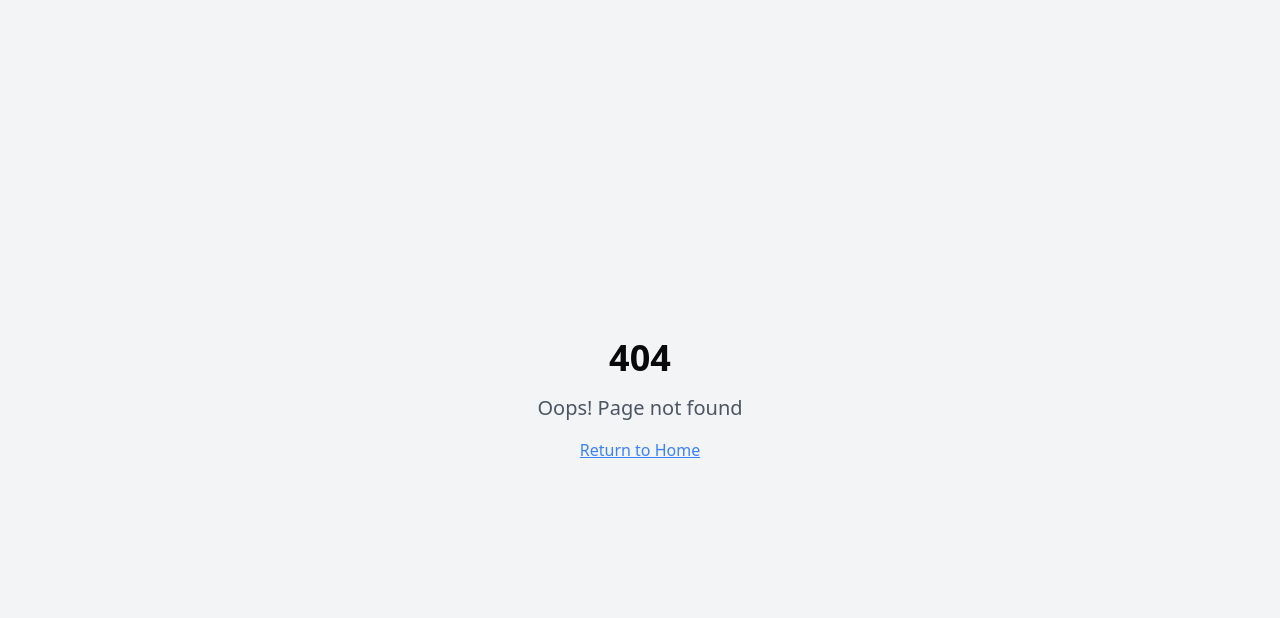
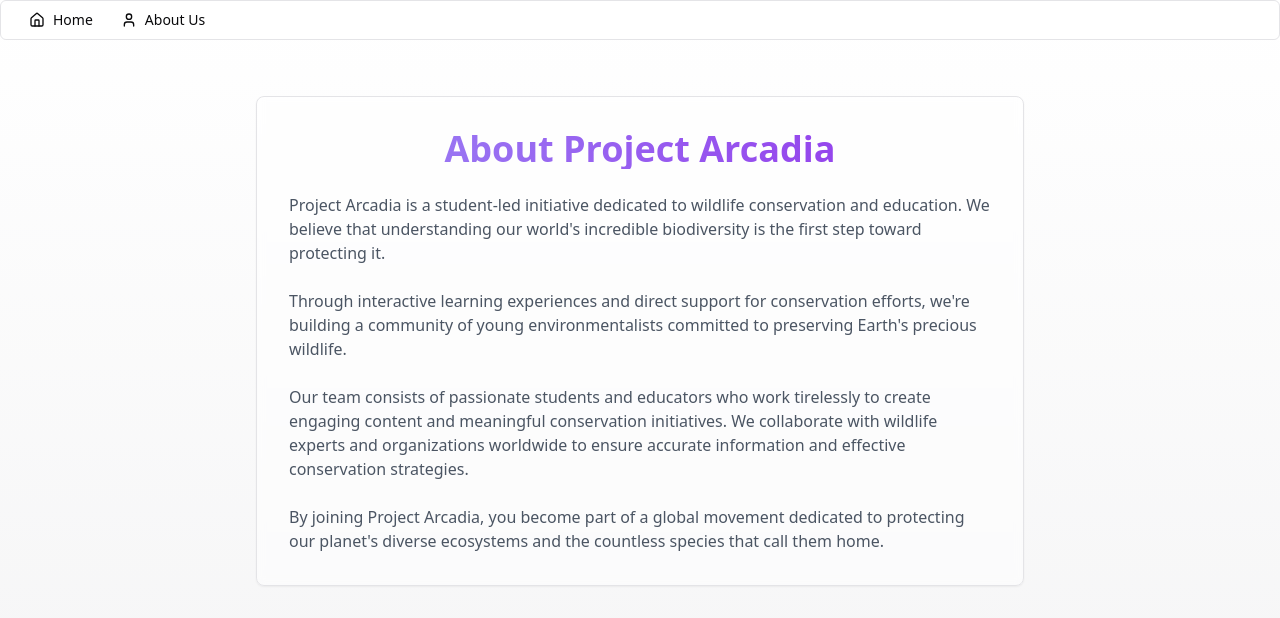
Before and after one commit to Project-Arcadia-WWF/Project-Arcadia, a React (Vite) app: page /about in a window 1280 px wide. Before the commit this address had no page. Shown: the top 618 px of the page. Built offline with nearby package versions, Linux system fonts and the light colour scheme.

Commit message:
Refactor: Separate About Us page
Create a separate webpage for the 'About Us' section, instead of embedding it within the main page.  This improves site structure and organization.

```diff
--- a/src/App.tsx
+++ b/src/App.tsx
@@ -1,9 +1,11 @@
+
 import { Toaster } from "@/components/ui/toaster";
 import { Toaster as Sonner } from "@/components/ui/sonner";
 import { TooltipProvider } from "@/components/ui/tooltip";
 import { QueryClient, QueryClientProvider } from "@tanstack/react-query";
 import { BrowserRouter, Routes, Route } from "react-router-dom";
 import Index from "./pages/Index";
+import AboutUs from "./pages/AboutUs";
 import NotFound from "./pages/NotFound";
 
 const queryClient = new QueryClient();
@@ -16,6 +18,7 @@ const App = () => (
       <BrowserRouter>
         <Routes>
           <Route path="/" element={<Index />} />
+          <Route path="/about" element={<AboutUs />} />
           {/* ADD ALL CUSTOM ROUTES ABOVE THE CATCH-ALL "*" ROUTE */}
           <Route path="*" element={<NotFound />} />
         </Routes>
--- /dev/null
+++ b/src/pages/AboutUs.tsx
@@ -0,0 +1,73 @@
+
+import { Card } from "@/components/ui/card";
+import { Home, User } from "lucide-react";
+import {
+  Menubar,
+  MenubarContent,
+  MenubarItem,
+  MenubarMenu,
+  MenubarTrigger,
+} from "@/components/ui/menubar";
+
+const AboutUs = () => {
+  return (
+    <div className="min-h-screen bg-gradient-to-b from-white to-secondary">
+      {/* Menu Bar */}
+      <Menubar className="fixed top-0 left-0 right-0 z-50 px-4 py-2 backdrop-blur-sm bg-white/80 border-b">
+        <MenubarMenu>
+          <MenubarTrigger className="flex items-center gap-2">
+            <Home className="w-4 h-4" />
+            Home
+          </MenubarTrigger>
+          <MenubarContent>
+            <MenubarItem>
+              <a href="/" className="flex items-center gap-2">
+                <Home className="w-4 h-4" />
+                Home
+              </a>
+            </MenubarItem>
+          </MenubarContent>
+        </MenubarMenu>
+        <MenubarMenu>
+          <MenubarTrigger className="flex items-center gap-2">
+            <User className="w-4 h-4" />
+            About Us
+          </MenubarTrigger>
+          <MenubarContent>
+            <MenubarItem>
+              <a href="/about" className="flex items-center gap-2">
+                <User className="w-4 h-4" />
+                About Us
+              </a>
+            </MenubarItem>
+          </MenubarContent>
+        </MenubarMenu>
+      </Menubar>
+
+      {/* About Content */}
+      <section className="container mx-auto px-4 pt-24 pb-16">
+        <Card className="max-w-3xl mx-auto p-8 backdrop-blur-sm bg-white/50">
+          <h1 className="text-4xl font-bold mb-6 text-center bg-clip-text text-transparent bg-gradient-to-r from-primary to-purple-600">
+            About Project Arcadia
+          </h1>
+          <div className="space-y-6 text-gray-600">
+            <p>
+              Project Arcadia is a student-led initiative dedicated to wildlife conservation and education. We believe that understanding our world's incredible biodiversity is the first step toward protecting it.
+            </p>
+            <p>
+              Through interactive learning experiences and direct support for conservation efforts, we're building a community of young environmentalists committed to preserving Earth's precious wildlife.
+            </p>
+            <p>
+              Our team consists of passionate students and educators who work tirelessly to create engaging content and meaningful conservation initiatives. We collaborate with wildlife experts and organizations worldwide to ensure accurate information and effective conservation strategies.
+            </p>
+            <p>
+              By joining Project Arcadia, you become part of a global movement dedicated to protecting our planet's diverse ecosystems and the countless species that call them home.
+            </p>
+          </div>
+        </Card>
+      </section>
+    </div>
+  );
+};
+
+export default AboutUs;
--- a/src/pages/Index.tsx
+++ b/src/pages/Index.tsx
@@ -1,3 +1,4 @@
+
 import { useState } from "react";
 import { Button } from "@/components/ui/button";
 import { Card } from "@/components/ui/card";
@@ -66,7 +67,7 @@ const Index = () => {
           </MenubarTrigger>
           <MenubarContent>
             <MenubarItem>
-              <a href="#about" className="flex items-center gap-2">
+              <a href="/about" className="flex items-center gap-2">
                 <User className="w-4 h-4" />
                 About Us
               </a>
@@ -119,19 +120,6 @@ const Index = () => {
         </div>
       </section>
 
-      {/* About Section */}
-      <section id="about" className="container mx-auto px-4 py-16">
-        <div className="max-w-3xl mx-auto text-center mb-16">
-          <h2 className="text-3xl font-bold mb-6">About Project Arcadia</h2>
-          <p className="text-gray-600 mb-4">
-            Project Arcadia is a student-led initiative dedicated to wildlife conservation and education. We believe that understanding our world's incredible biodiversity is the first step toward protecting it.
-          </p>
-          <p className="text-gray-600">
-            Through interactive learning experiences and direct support for conservation efforts, we're building a community of young environmentalists committed to preserving Earth's precious wildlife.
-          </p>
-        </div>
-      </section>
-
       {/* Donation Section */}
       <section className="container mx-auto px-4 py-16">
         <div className="max-w-md mx-auto text-center">
```
